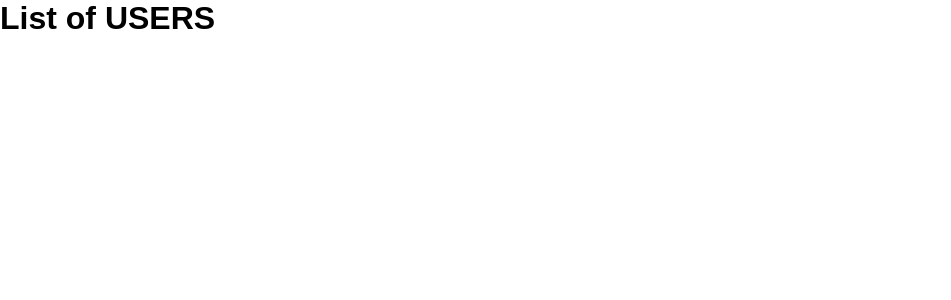
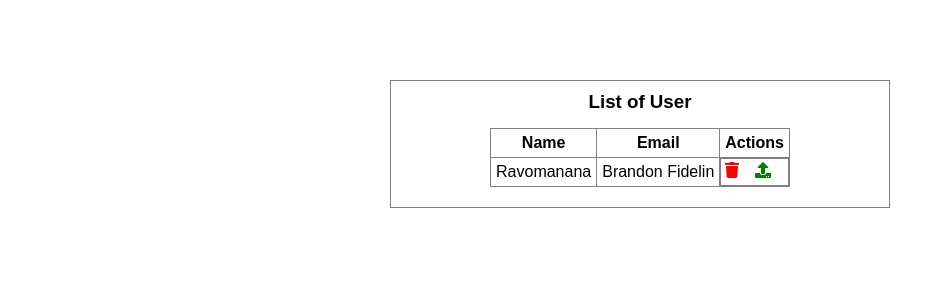
Before and after one commit to branGitfox/MERN-CRUD, a React (Vite) app in the folder client/: page / in a window 1280 px wide. Shown: the top 300 px of the page, without its empty margins (0-951 px from the left). Built offline with nearby package versions, Linux system fonts and the light colour scheme.

Commit message:
stylizing listUser component

```diff
--- a/client/src/components/UserList.jsx
+++ b/client/src/components/UserList.jsx
@@ -1,9 +1,28 @@
 import React from 'react';
-
+import { Link } from 'react-router-dom';
+import { FaTrash, FaUpload } from 'react-icons/fa';
 const UserList = () => {
     return (
-        <div>
-            <h1>List of USERS</h1>
+        <div className='list-container'>
+            <h3>List of User</h3>
+            <div className="table-container">
+                <table>
+                  <thead>
+                    <tr>
+                        <th>Name</th>
+                        <th>Email</th>
+                        <th>Actions</th>
+                    </tr>
+                  </thead>
+                  <tbody>
+                        <tr>
+                            <td>Ravomanana</td>
+                            <td>Brandon Fidelin</td>
+                            <td className='actions'><Link to="/delete/1"><FaTrash fill='red'/></Link><Link to="/delete/1"><FaUpload fill='green'/></Link></td>
+                        </tr>
+                  </tbody>
+                </table>
+            </div>
         </div>
     );
 }
--- a/client/src/main.css
+++ b/client/src/main.css
@@ -42,3 +42,37 @@ button{
 h3{
     text-align: center;
 }
+
+.list-container{
+    width: 500px;
+    height: auto;
+    padding: 10px;
+    margin: auto;
+    border: solid grey .1px;
+    display: flex;
+    flex-direction: column;
+    align-items: center;
+    margin-top: 5rem;
+}
+
+.table-container{
+    margin-top: 5px;
+    padding: 10px;
+}
+
+table{
+    border: solid gray .1px;
+    border-collapse: collapse;
+}
+
+td, th{
+    border: solid grey .1px;
+    padding: 5px;
+}
+
+.actions{
+    display: grid;
+    grid-template-columns: 1fr 1fr;
+    /* border: solid; */
+    padding: 3px;
+}
```
